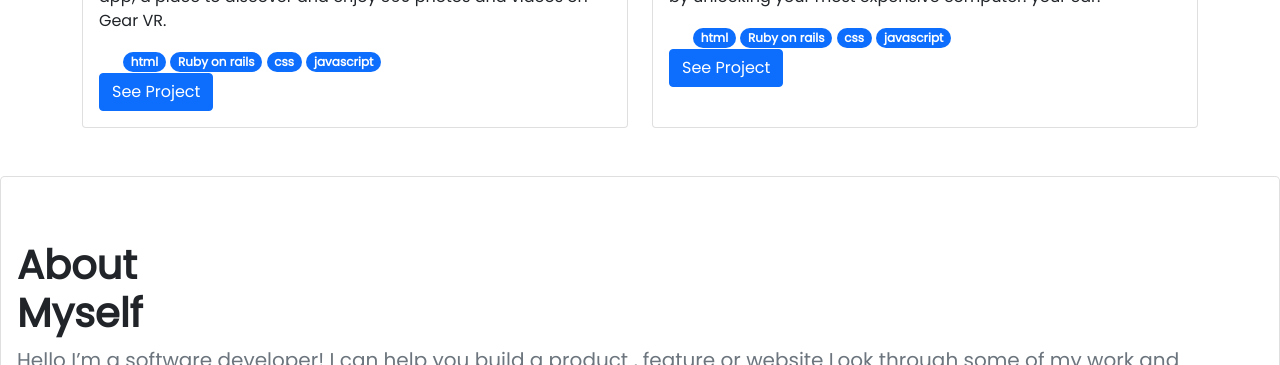
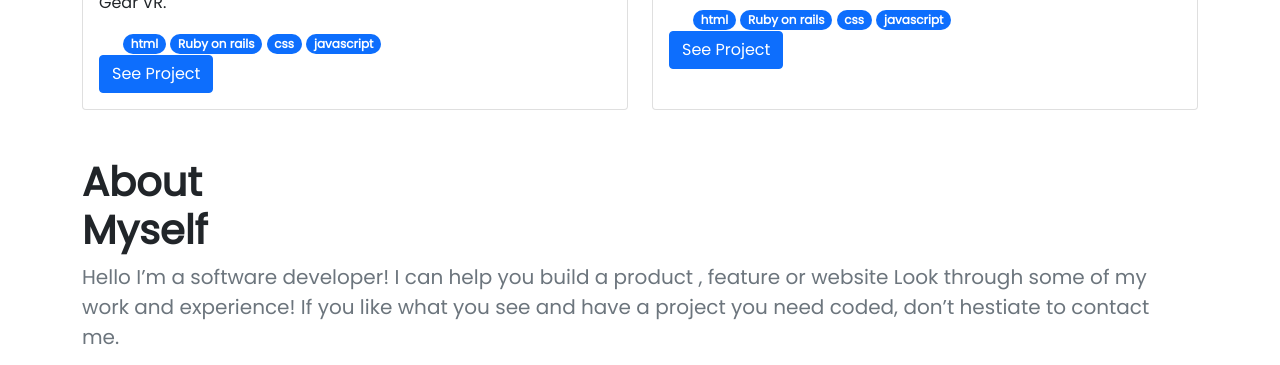
Before and after one commit to jsug9/Bootstrap-Portfolio, a website: page index.html in a window 1280 px wide. Shown: the part 1730-2095 px from the top of the page. Drawn offline with nearby package versions, Linux system fonts and the light colour scheme.

Commit message:
add pading and margin to sections

```diff
--- a/index.html
+++ b/index.html
@@ -32,7 +32,7 @@
       </nav>
     </header>
 
-    <div class="card border border-light rounded-left-bottom rounded-3 mb-5 p-2">
+    <div class="container-sm mb-5">
       <div class="card-body headline">
         <h1 class="card-title fs-1 fw-bold pt-5">
           We are Cathy & Augusto <br>Glad to see you!
@@ -152,8 +152,8 @@
       </div>
     </div>
 
-    <div class="card rounded-3 mt-5">
-      <div class="card-body">
+    <div class="container-sm">
+
         <h1 class="card-title fs-1 fw-bolder pt-5">
           About<br>Myself
         </h1>
@@ -178,7 +178,7 @@
         <a href="#" class="card-link text-decoration-none">
           <img src="images/Mail@2x.png" alt="email">
         </a>
-      </div>
+
     </div>
 
     <footer class="container-sm">
```
